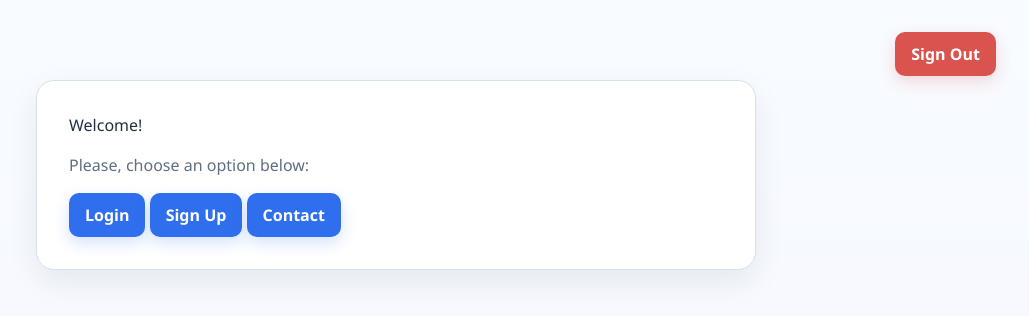
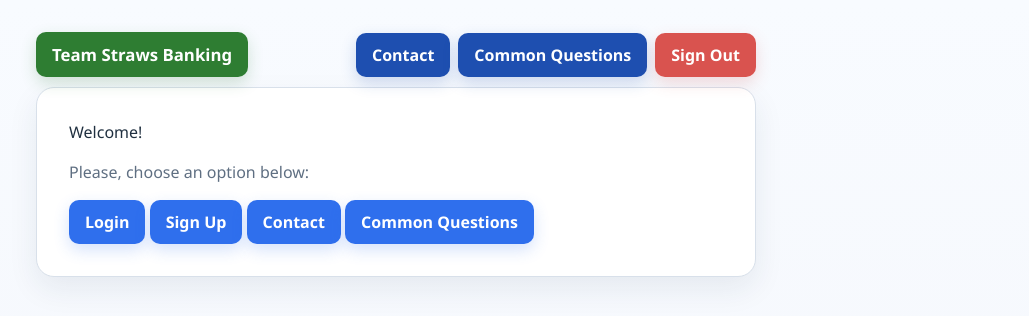
Before and after one commit to AustynGriegoMSU/TeamStrawsDBProject, a Flask app: page / in a window 1280 px wide. Shown: the top 316 px of the page, without its empty margins (244-1273 px from the left). Run offline with Flask 3, Linux system fonts and the light colour scheme; the visitor is signed in with stand-in values (Sample User, id 1).

Commit message:
common questions and contact added

```diff
--- a/src/app/routes.py
+++ b/src/app/routes.py
@@ -90,6 +90,11 @@ def contact() -> str:
     ]
 
     return render_template('contact.html', title='Contact Us', branches=branches)
+
+
+@app.route('/common-questions')
+def common_questions() -> str:
+    return render_template('common_questions.html', title='Common Questions')
 
 @app.route('/customer/home', methods=['GET', 'POST'])
 @login_required
@@ -337,6 +342,8 @@ def customer_home() -> str:
 
     return render_template(
         'customer_home.html',
+        title='Customer Dashboard',
+        page_heading='Customer Dashboard',
         accounts=accounts,
         checking_accounts=checking_accounts,
         savings_accounts=savings_accounts,
--- a/src/app/static/style.css
+++ b/src/app/static/style.css
@@ -44,6 +44,12 @@ h3 {
 
 p {
     color: var(--muted);
+}
+
+.welcome-line {
+    font-size: 1.15rem;
+    font-weight: 700;
+    color: var(--text);
 }
 
 form p {
@@ -118,9 +124,62 @@ input[type="submit"]:hover {
     gap: 12px;
 }
 
+.top-nav-bar {
+    max-width: 720px;
+    margin: 0 auto 10px;
+    display: flex;
+    justify-content: space-between;
+    align-items: center;
+    gap: 8px;
+}
+
+.page-shell-auth {
+    margin-top: 0;
+}
+
+.top-nav-title {
+    display: flex;
+    flex-wrap: wrap;
+    align-items: center;
+    gap: 6px;
+}
+
+.bank-name {
+    display: inline-block;
+    padding: 10px 16px;
+    border-radius: 10px;
+    background: #2e7d32;
+    color: #ffffff;
+    font-weight: 700;
+    font-size: 1.05rem;
+    box-shadow: 0 6px 16px rgba(46, 125, 50, 0.2);
+}
+
+.top-nav-actions {
+    display: flex;
+    justify-content: flex-end;
+    gap: 8px;
+}
+
+.top-nav-link {
+    display: inline-block;
+    padding: 10px 16px;
+    border-radius: 10px;
+    background: #1e4fb0;
+    color: #ffffff;
+    text-decoration: none;
+    font-weight: 600;
+    box-shadow: 0 6px 16px rgba(30, 79, 176, 0.2);
+    transition: background-color 0.15s ease, transform 0.15s ease;
+}
+
+.top-nav-link:hover {
+    background: #173d89;
+    transform: translateY(-1px);
+}
+
 .signout-link {
-    float: right;
-    margin-right: 20px;
+    display: inline-block;
     padding: 10px 16px;
     border-radius: 10px;
     background: var(--danger);
@@ -282,10 +341,24 @@ tbody tr:hover {
         border-radius: 14px;
     }
 
+    .page-shell-auth {
+        margin-top: 0;
+    }
+
+    .top-nav-bar {
+        flex-direction: column;
+        align-items: flex-start;
+        margin-bottom: 8px;
+    }
+
+    .top-nav-actions {
+        justify-content: flex-start;
+        margin-bottom: 6px;
+    }
+
+    .top-nav-link,
     .signout-link {
-        float: none;
         display: inline-block;
-        margin-right: 0;
     }
 
     .transfer-grid {
--- a/src/app/templates/base.html
+++ b/src/app/templates/base.html
@@ -7,10 +7,36 @@
 </head>
 <body>
 {% if current_user.is_authenticated %}
-    <a href="{{ url_for('signout') }}" class="signout-link">Sign Out</a>
+    <header class="top-nav-bar">
+        <div class="top-nav-title">
+            <span class="bank-name">Team Straws Banking</span>
+        </div>
+        <div class="top-nav-actions">
+            {% if request.endpoint == 'contact' %}
+                {% if current_user.role == 'employee' %}
+                    <a href="{{ url_for('employee_home') }}" class="top-nav-link">Home</a>
+                {% else %}
+                    <a href="{{ url_for('customer_home') }}" class="top-nav-link">Home</a>
+                {% endif %}
+            {% elif request.endpoint == 'common_questions' %}
+                {% if current_user.role == 'employee' %}
+                    <a href="{{ url_for('employee_home') }}" class="top-nav-link">Home</a>
+                {% else %}
+                    <a href="{{ url_for('customer_home') }}" class="top-nav-link">Home</a>
+                {% endif %}
+                <a href="{{ url_for('contact') }}" class="top-nav-link">Contact</a>
+            {% else %}
+                <a href="{{ url_for('contact') }}" class="top-nav-link">Contact</a>
+            {% endif %}
+            {% if request.endpoint != 'common_questions' %}
+                <a href="{{ url_for('common_questions') }}" class="top-nav-link">Common Questions</a>
+            {% endif %}
+            <a href="{{ url_for('signout') }}" class="signout-link">Sign Out</a>
+        </div>
+    </header>
 {% endif %}
 
-<main class="page-shell">
+<main class="page-shell{% if current_user.is_authenticated %} page-shell-auth{% endif %}">
 {% with messages = get_flashed_messages() %}
     {% if messages %}
         <section class="flash-stack" aria-live="polite">
--- a/src/app/templates/contact.html
+++ b/src/app/templates/contact.html
@@ -21,7 +21,4 @@
         {% endif %}
     </section>
 
-    <p>
-        <a href="{{ url_for('index') }}" class="button">Home</a>
-    </p>
 {% endblock %}
--- a/src/app/templates/customer_home.html
+++ b/src/app/templates/customer_home.html
@@ -1,7 +1,7 @@
 {% extends 'base.html' %}
 {% block main %}
     <h2>Customer Dashboard</h2>
-    <p>Welcome, {{ current_user.name or current_user.username }}. View account details and review recent transactions.</p>
+    <p class="welcome-line">Welcome, {{ current_user.name or current_user.username }}. <br>View account details and review recent transactions.</p>
 
     {% if not accounts %}
         <p>No accounts are currently linked to your profile.</p>
--- a/src/app/templates/index.html
+++ b/src/app/templates/index.html
@@ -7,6 +7,7 @@
     <button type="button" class="button" data-target="{{ url_for('login') }}" onclick="simple_action(this.dataset.target)">Login</button>
     <button type="button" class="button" data-target="{{ url_for('signup') }}" onclick="simple_action(this.dataset.target)">Sign Up</button>
     <button type="button" class="button" data-target="{{ url_for('contact') }}" onclick="simple_action(this.dataset.target)">Contact</button>
+    <button type="button" class="button" data-target="{{ url_for('common_questions') }}" onclick="simple_action(this.dataset.target)">Common Questions</button>
     <script type="text/javascript">
         function simple_action(target) {
             window.location = target
```
Also changed, not shown: src/app/templates/common_questions.html (added, +30 -0 lines).
